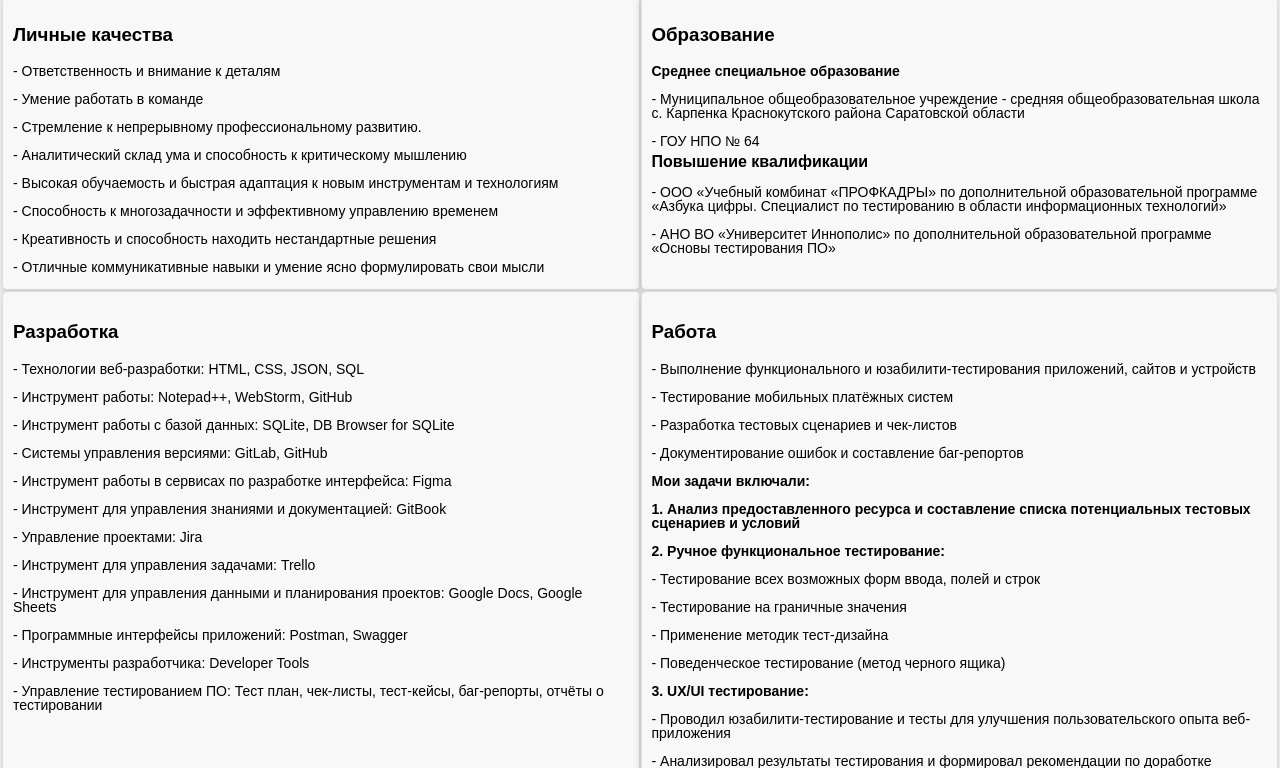
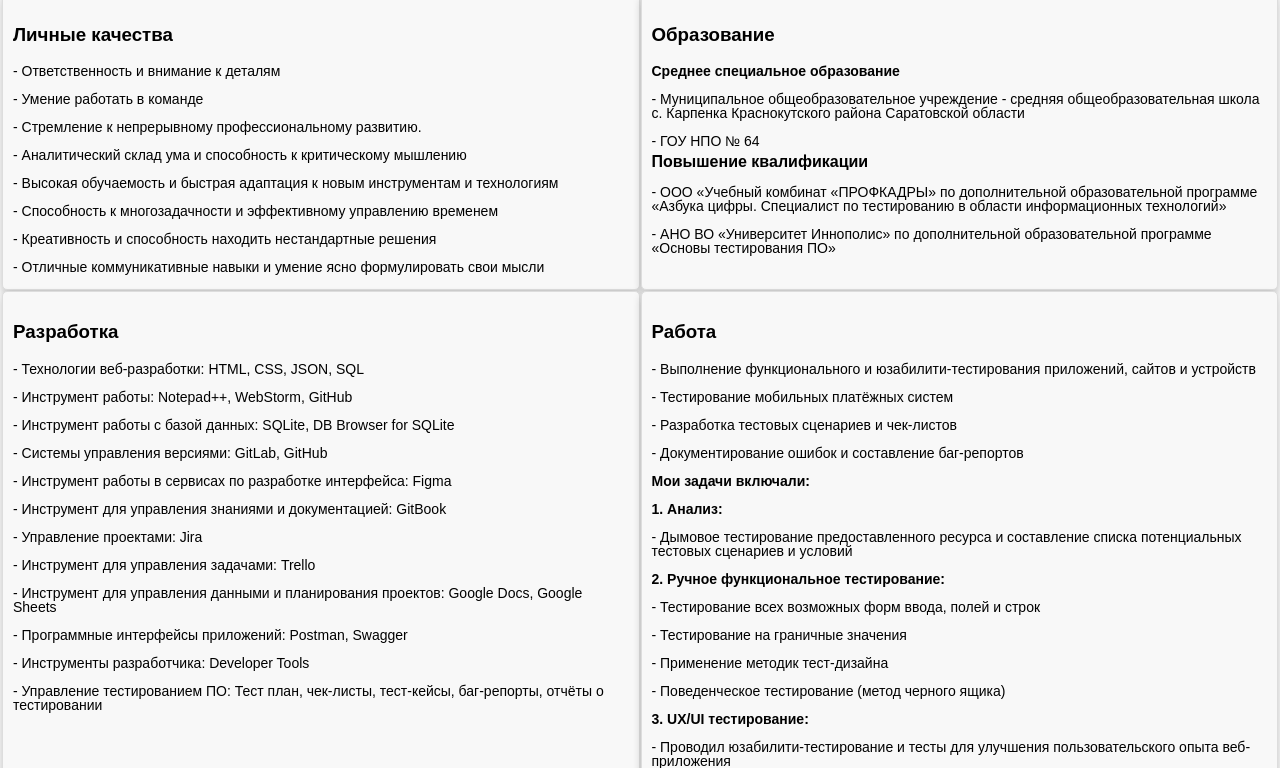
Before and after one commit to shutenko1972/Questionnaire, a plain HTML site: page index.html in a window 1280 px wide. Shown: the part 332-1100 px from the top of the page. Drawn offline with Linux system fonts and the light colour scheme.

Commit message:
Update index.html

```diff
--- a/index.html
+++ b/index.html
@@ -75,7 +75,8 @@
                 <p>- Разработка тестовых сценариев и чек-листов</p>
                 <p>- Документирование ошибок и составление баг-репортов</p>
                 <p class="bold-text">Мои задачи включали:</p>
-                <p class="bold-text">1. Анализ предоставленного ресурса и составление списка потенциальных тестовых сценариев и условий</p>
+                <p class="bold-text">1. Анализ:</p>
+		<p>- Дымовое тестирование предоставленного ресурса и составление списка потенциальных тестовых сценариев и условий</p>
                 <p class="bold-text">2. Ручное функциональное тестирование:</p>
                 <p>- Тестирование всех возможных форм ввода, полей и строк</p>
                 <p>- Тестирование на граничные значения</p>
```
